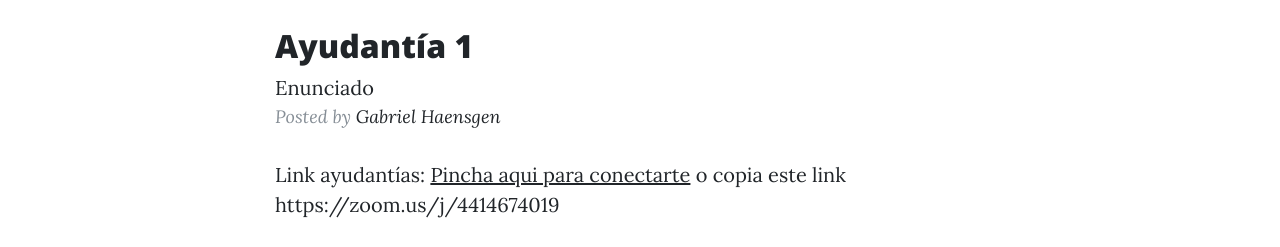
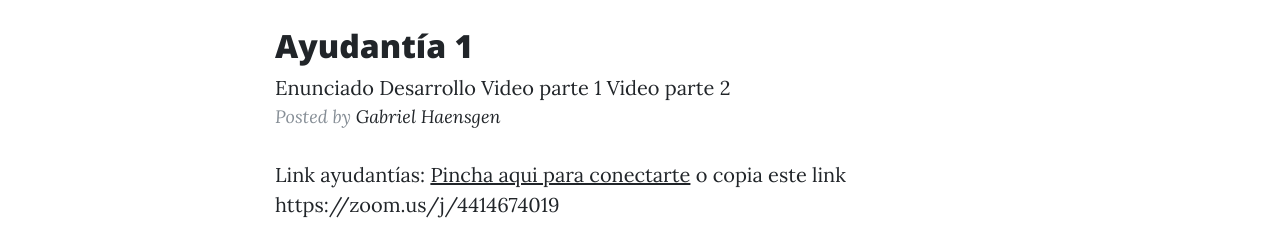
Before and after one commit to Haensgen/finanzas, a website: page index.html in a window 1280 px wide. Shown: the part 742-989 px from the top of the page. Drawn offline with nearby package versions, Linux system fonts and the light colour scheme.

Commit message:
Update index.html

```diff
--- a/index.html
+++ b/index.html
@@ -66,6 +66,7 @@
              Programa
             </h2>
              <a href='ayudantias/programa.pdf'>Programa</a>
+
          <p class="post-meta">Posted by
             <a href="https://haensgen.github.io">Gabriel Haensgen</a>
 
@@ -73,6 +74,9 @@
              Ayudantía 1
             </h2>
              <a href='ayudantia/ayudantia1.pdf'>Enunciado</a>
+            <a href='ayudantia/blocayudantia1finanzas.pdf'>Desarrollo</a>
+            <a href='https://youtu.be/0glR7O9nxkA'>Video parte 1</a>
+            <a href='https://youtu.be/LvWe4rkMYk0'>Video parte 2</a>
          <p class="post-meta">Posted by
             <a href="https://haensgen.github.io">Gabriel Haensgen</a>
 
```
